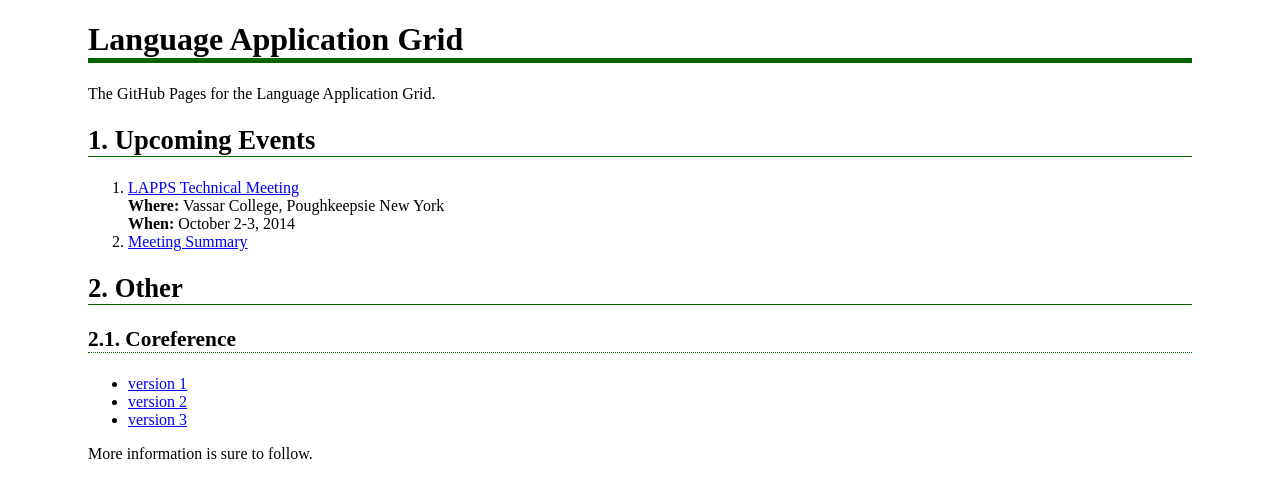
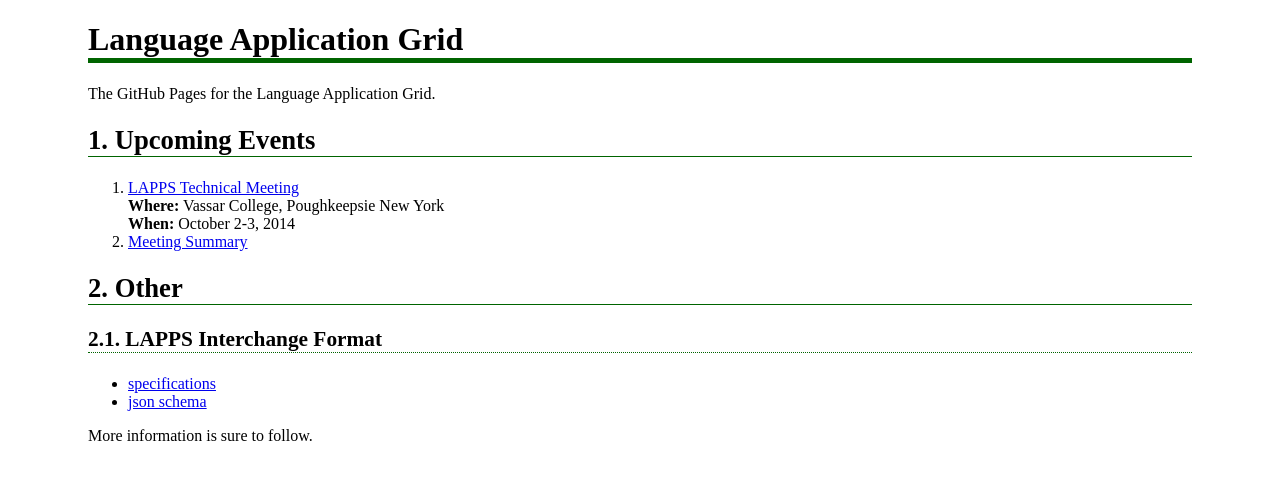
Before and after one commit to lapps/lapps.github.io, a Jekyll site: the page built from index.md, in a window 1280 px wide. Shown: the top 498 px of the page. Built offline with Jekyll 4.4.1, drawn with Linux system fonts in a browser that asks for light colours.

Commit message:
Update index.md

```diff
--- a/index.md
+++ b/index.md
@@ -14,10 +14,9 @@
 
 ## Other
 
-### Coreference
+### LAPPS Interchange Format
 
-* [version 1](interchange/coref-v1.html)
-* [version 2](interchange/coref-v2.html)
-* [version 3](interchange/coref-v3.html)
+* [specifications](interchange/index.html)
+* [json schema](http://vocab.lappsgrid.org/schema/lif-schema.json)
 
 More information is sure to follow.
```
